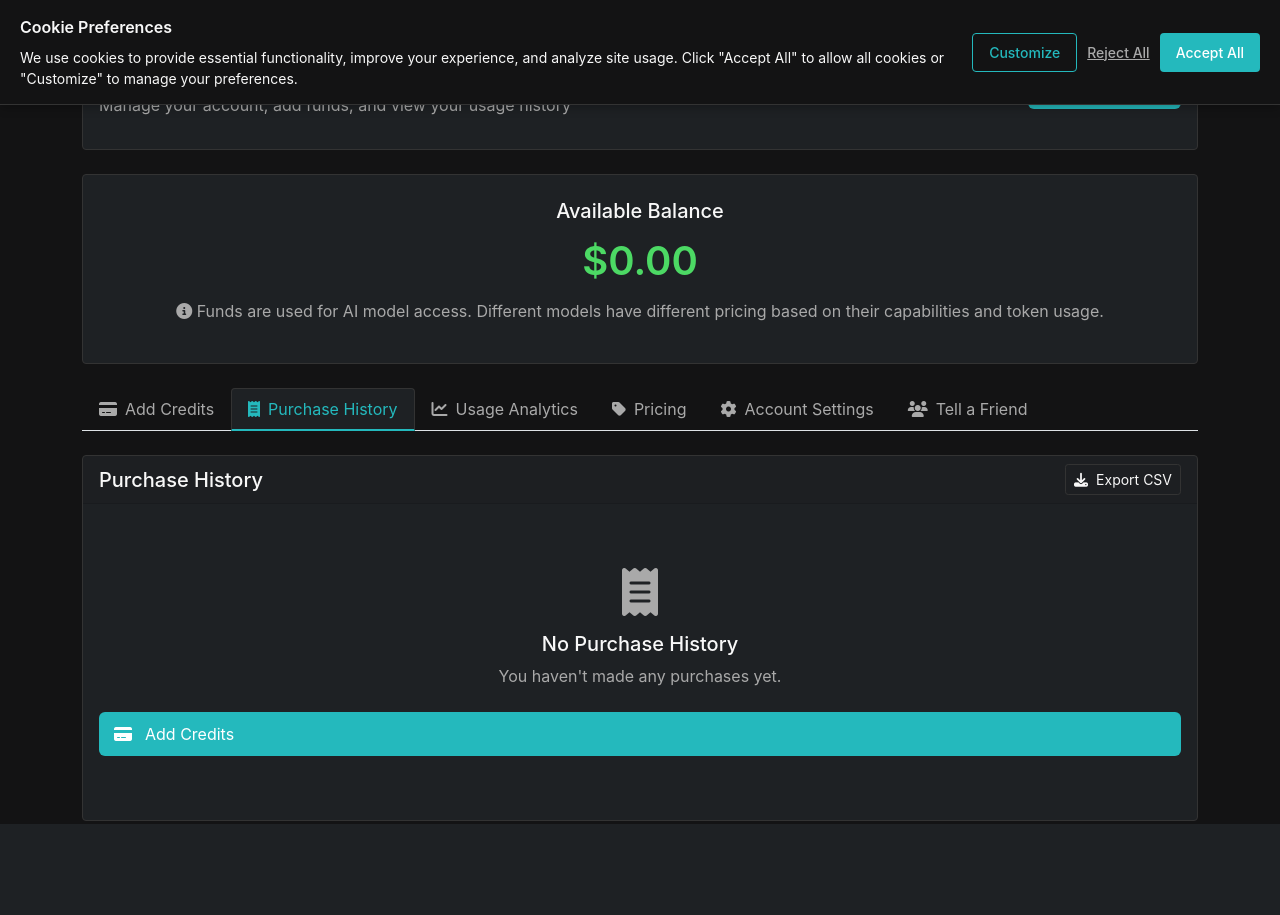
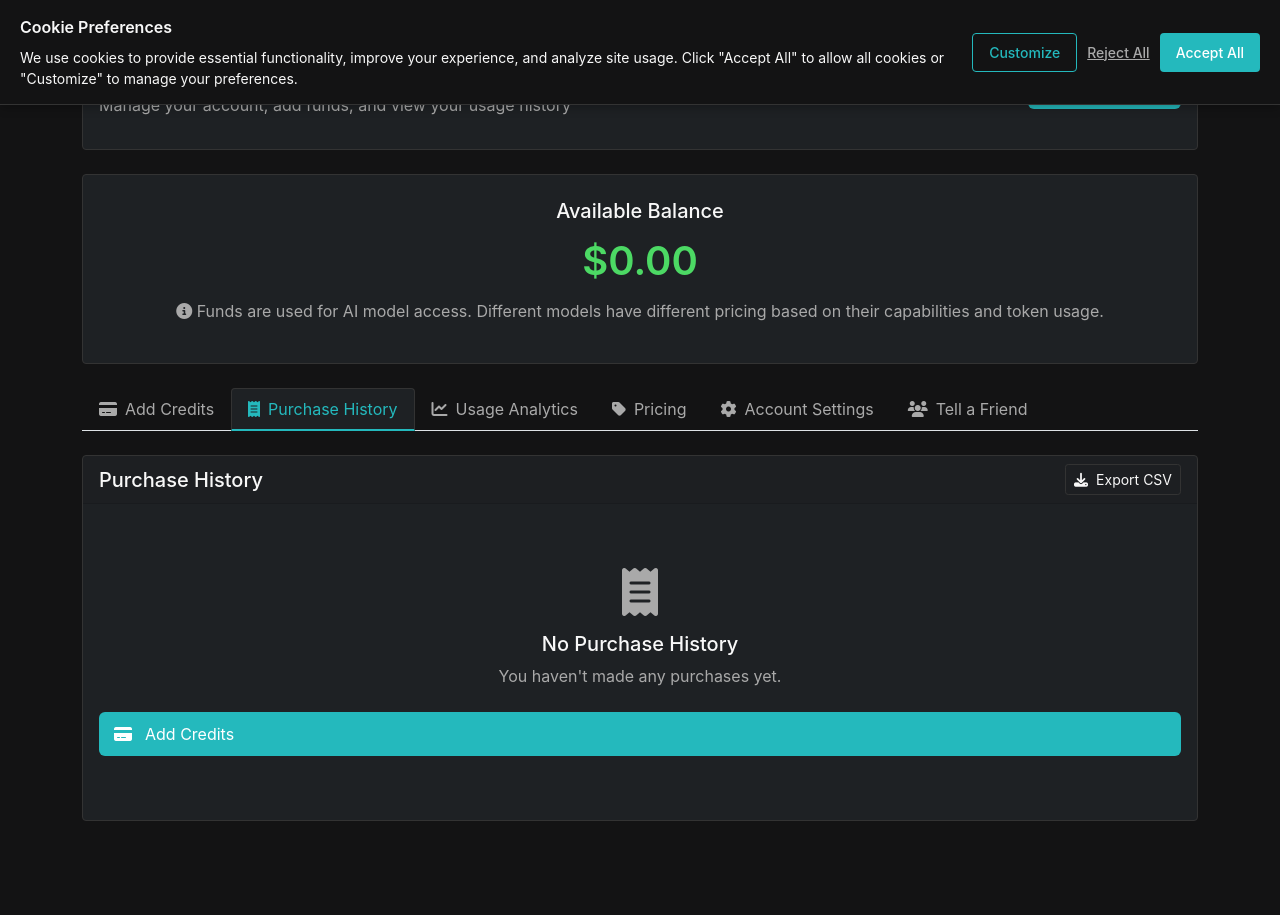
Before and after one commit to vlogbase/GMRebuildApr2025, a Flask app: page /billing/account in a window 1280 px wide, after a click on "Purchase History". Before the commit the page ends 824 px from the top, so only its background shows below. Run offline with Flask 3, Linux system fonts and the light colour scheme; the visitor is signed in with stand-in values (Sample User, id 1); data comes from the database, SQL or seed files in the repository; data that the repository does not hold is empty; some libraries are stand-ins or nearby versions.

Commit message:
scroll and alignment

```diff
--- a/static/css/style.css
+++ b/static/css/style.css
@@ -473,19 +473,70 @@ hr {
 #pricingTable td {
     padding: 0.75rem 1rem;
     vertical-align: middle;
+    color: var(--text-color) !important;
+}
+
+/* Fix model name coloring and alignment */
+#pricingTable .model-name {
+    color: var(--text-color) !important;
+    text-align: left;
+}
+
+#pricingTable a {
+    color: var(--text-color) !important;
+}
+
+#pricingTable a:hover {
+    color: var(--accent-color) !important;
+}
+
+/* Only allow cyan for cost band indicators */
+#pricingTable .cost-band {
+    color: var(--accent-color);
+}
+
+/* Fix column alignment */
+#pricingTable .text-start {
+    text-align: left !important;
+}
+
+#pricingTable .text-center {
+    text-align: center !important;
+}
+
+#pricingTable .text-end {
+    text-align: right !important;
 }
 
 /* Original body styles */
 body {
     background-color: var(--bg-color);
     color: var(--text-color);
-    height: 100vh;
-    overflow: hidden;
+    min-height: 100vh;
+    overflow-x: hidden; /* Only prevent horizontal scrolling */
+    overflow-y: auto;   /* Allow vertical scrolling */
+}
+
+/* Special handling for account page to allow scrolling */
+body.account-page {
+    height: auto; /* Allow the body to expand with content */
+    overflow-y: auto;
+}
+
+/* Make the main container in account page have a minimum height */
+body.account-page .container {
+    min-height: calc(100vh - 120px); /* Ensure the container takes most of the screen */
+    padding-bottom: 60px; /* Add some bottom padding for content at the bottom */
+}
+
+/* Make sure tab panes have minimum height */
+body.account-page .tab-pane {
+    min-height: 400px; /* Set a minimum height for tab content */
 }
 
 .app-container {
     display: flex;
-    height: 100vh;
+    min-height: 100vh;
 }
 
 /* Sidebar Styles */
--- a/templates/account.html
+++ b/templates/account.html
@@ -1,6 +1,8 @@
 {% extends "base.html" %}
 
 {% block title %}Account Management{% endblock %}
+
+{% block body_class %}account-page{% endblock %}
 
 {% block styles %}
 {{ super() }}
--- a/templates/base.html
+++ b/templates/base.html
@@ -25,7 +25,7 @@
     <link rel="stylesheet" href="{{ url_for('static', filename='css/cookie_consent.css') }}">
     {% endblock %}
 </head>
-<body>
+<body class="{% block body_class %}{% endblock %}">
     {% block content %}{% endblock %}
 
     <!-- Global Footer (only visible in certain pages) -->
```
